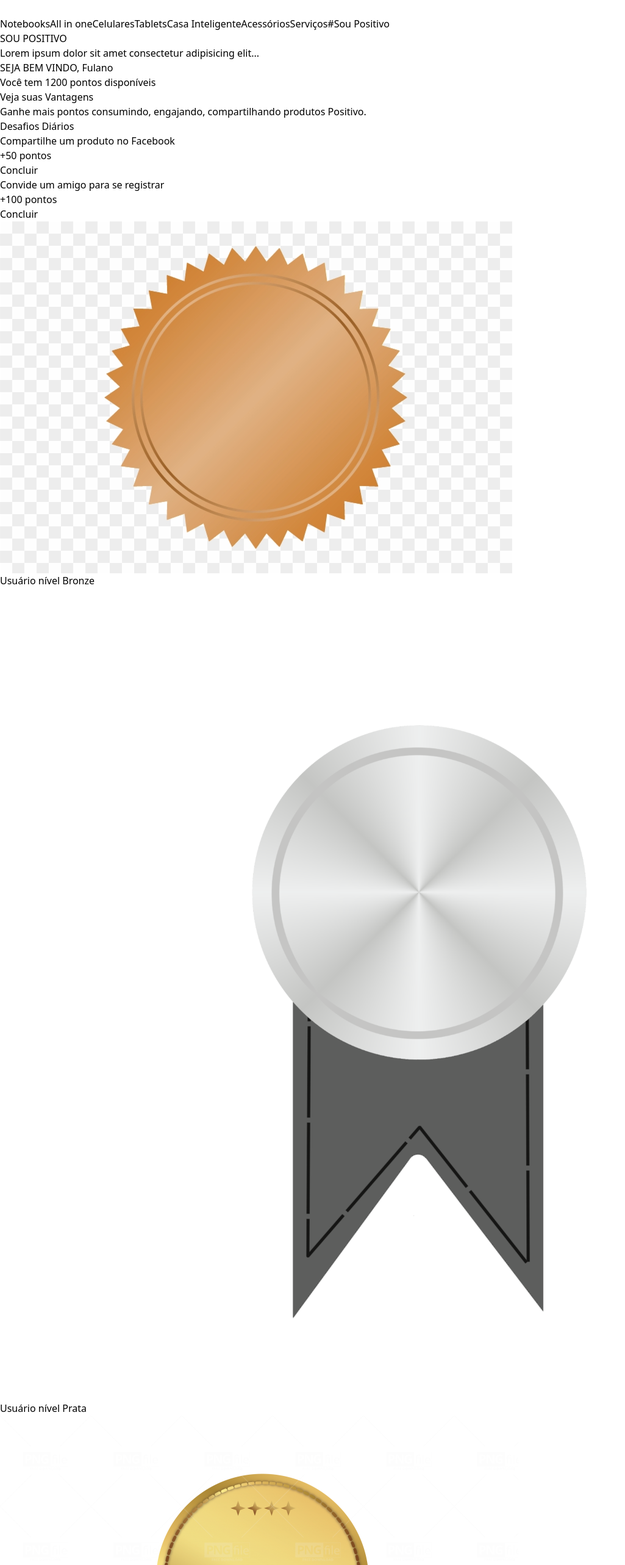
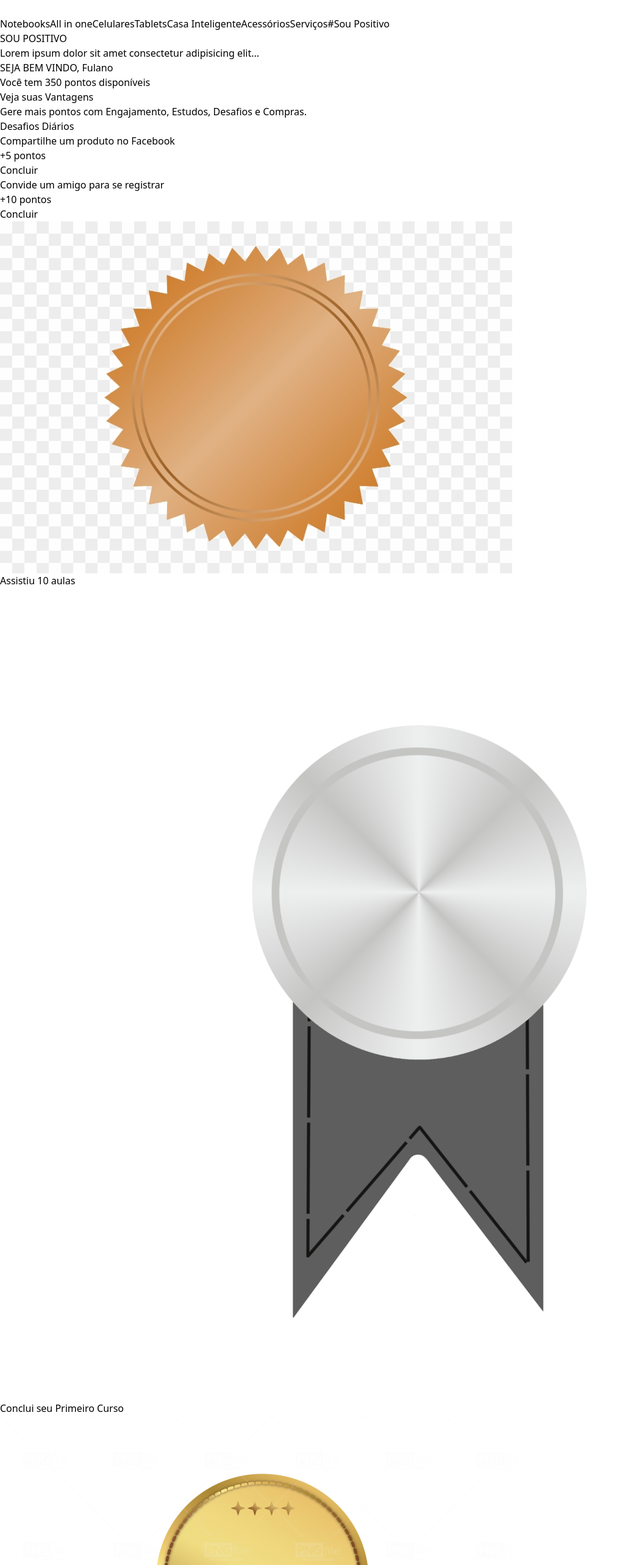
Before and after one commit to EmersonMarinho/Hackaton, a React (Vite) app in the folder meupositivoHackaton/: page /souPositivo in a window 1280 px wide. Shown: the part 5440-8006 px from the top of the page at 61% size, without its empty margins (0-1025 px from the left). Built offline with nearby package versions, Linux system fonts and the light colour scheme.

Commit message:
feat: changing some texts

```diff
--- a/meupositivoHackaton/src/App.tsx
+++ b/meupositivoHackaton/src/App.tsx
@@ -15,7 +15,7 @@ function App() {
         <Route path="/" element={<Home />} />
         <Route path="/product/:id" element={<ProductDetail />} />
         <Route path="*" element={<h1>Not Found</h1>} />
-        <Route path="souPositivo" element={<DashboardPage />} />
+        <Route path="/souPositivo" element={<DashboardPage />} />
       </Routes>
       <Footer />
     </BrowserRouter>
--- a/meupositivoHackaton/src/components/DashBoardPage.tsx
+++ b/meupositivoHackaton/src/components/DashBoardPage.tsx
@@ -17,8 +17,8 @@ const DashboardPage = () => {
   ]);
   const [user, setUser] = useState({
     name: "Fulano",
-    points: 1200,
-    nextLevelPoints: 2000
+    points: 350,
+    nextLevelPoints: 700
   });
 
   const openModal = () => {
@@ -57,15 +57,15 @@ const DashboardPage = () => {
     { position: "Quinto Colocado", name: "Julio Batista", points: 1000 },
   ];
   const badges = [
-    { name: "Bronze", description: "Usuário nível Bronze", image: bronzeBadge },
-    { name: "Silver", description: "Usuário nível Prata", image: silverBadge },
-    { name: "Gold", description: "Usuário nível Ouro", image: goldBadge },
-    { name: "Platinum", description: "Usuário nível Platina", image: platinumBadge },
+    { name: "Bronze", description: "Assistiu 10 aulas", image: bronzeBadge },
+    { name: "Silver", description: "Conclui seu Primeiro Curso", image: silverBadge },
+    { name: "Gold", description: "Agendou uma Entrevista de Emprego", image: goldBadge },
+    { name: "Platinum", description: "Respondeu 5 perguntas", image: platinumBadge },
   ];
 
   const dailyChallenges = [
-    { id: 1, task: "Compartilhe um produto no Facebook", points: 50, completed: false },
-    { id: 2, task: "Convide um amigo para se registrar", points: 100, completed: false },
+    { id: 1, task: "Compartilhe um produto no Facebook", points: 5, completed: false },
+    { id: 2, task: "Convide um amigo para se registrar", points: 10, completed: false },
   ];
 
   const progressBarWidth = (user.points / user.nextLevelPoints) * 100;
@@ -83,7 +83,7 @@ const DashboardPage = () => {
             <h2 className="font-bold mb-2 uppercase">SEJA BEM VINDO, {user.name}</h2>
             <p>Você tem {user.points} pontos disponíveis</p>
             <button onClick={openModal} className="mt-2 bg-green-500 text-white rounded p-2">Veja suas Vantagens</button>
-            <p className="mt-4">Ganhe mais pontos consumindo, engajando, compartilhando produtos Positivo.</p>
+            <p className="mt-4">Gere mais pontos com Engajamento, Estudos, Desafios e Compras.</p>
           </div>
              {/* Daily tasks */}
         <div className="my-6 flex justify-center align-middle flex-wrap">
--- a/meupositivoHackaton/src/components/Home.tsx
+++ b/meupositivoHackaton/src/components/Home.tsx
@@ -39,8 +39,8 @@ function Home() {
           <ProductCard product={{
                       id: "1",
                       video: video,
-                      name: "Cellphone",
-                      description: "Lorem ipsum dolor, sit amet consectetur adipisicing elit.",
+                      name: "Celular XYZ",
+                      description: "Smartphone Positivo Twist 4 Pro S518 64GB Dual Chip 5.5",
                       tags: ["Infinix", "Infinix" ] ,
                       price: "R$ 150,00",
                       oldPrice: "R$ 200,00",
--- a/meupositivoHackaton/src/components/ProductDetail.tsx
+++ b/meupositivoHackaton/src/components/ProductDetail.tsx
@@ -49,7 +49,7 @@ const ProductDetail = () => {
               <p>{product.description}</p>
             </div>
             <div className="p-4 border rounded">
-              <h2 className="font-bold">Lorem ipsum dolor sit, amet consectetur adipisicing elit!</h2>
+              <h2 className="font-bold">Smartphone Positivo Twist 4 Pro S518 64GB Dual Chip 5.5" - Vermelho</h2>
             </div>
             <div className="p-4 border rounded flex gap-5">
               <h2 className="font-bold">Valor</h2>
@@ -59,7 +59,7 @@ const ProductDetail = () => {
                 <h2 className='font-bold text-center text-white uppercase'>Comprar</h2>
             </button>
             <div className="p-4 border rounded w-full md:w-1/2 lg:w-full mx-auto">
-        <h2 className="font-bold mb-2 text-center">Calcular o Frete</h2>
+        <h2 className="font-bold mb-2 flex justify-start">Calcular o Frete</h2>
         <div className="mb-4">
           <input
             type="text"
@@ -80,14 +80,18 @@ const ProductDetail = () => {
         </div>
       </div>
             <div className="flex space-x-4 gap-44 w-full">
-              <div className="p-4 border rounded w-full text-center">
-                <h2 className="font-bold">1200 Pontos</h2>
+              <div className="p-4 border rounded w-full text-center flex justify-center">
+                <div className='flex justify-center align-middle text-center pt-2'>
+                <h2 className="font-bold flex">50 Pontos</h2>
+                </div>
               </div>
               <div className="p-4 border rounded w-full text-center">
-                <h2 className="font-bold">Bronze</h2>
+              <div className='flex justify-center align-middle text-center pt-2'>
+                <h2 className="font-bold">Bronze II</h2>
+              </div>
               </div>
               <div className="p-4 border rounded w-full text-center">
-                <h2 className="font-bold">60H de conteúdo</h2>
+                <h2 className="font-bold">12H de conteúdo</h2>
               </div>
             </div>
           </div>
```
